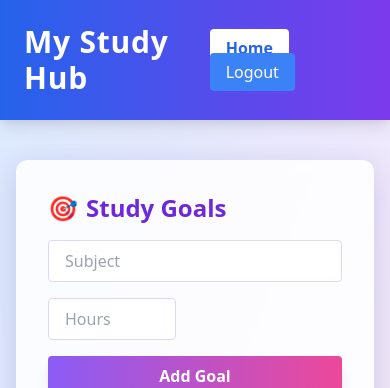
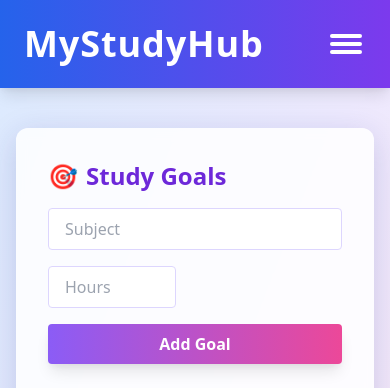
Before and after one commit to derbycodes/mystudyhub, a Flask app: page /dashboard in a window 390 px wide. Shown: the top 388 px of the page. Run offline with Flask 3, Linux system fonts and the light colour scheme; a user stored in the database is signed in.

Commit message:
Use hamburger header on dashboard page

```diff
--- a/templates/dashboard.html
+++ b/templates/dashboard.html
@@ -14,15 +14,7 @@
     </style>
 </head>
 <body class="bg-gradient-to-br from-blue-100 via-purple-100 to-pink-100 min-h-screen flex flex-col">
-    <header class="bg-gradient-to-r from-blue-600 to-purple-600 text-white p-6 shadow-lg">
-        <div class="container mx-auto flex justify-between items-center">
-            <h1 class="text-3xl font-extrabold tracking-wide">My Study Hub</h1>
-            <nav>
-                <a href="{{ url_for('home') }}" class="bg-white text-blue-600 px-4 py-2 rounded mx-2 font-semibold hover:bg-blue-100 transition">Home</a>
-                <a href="{{ url_for('logout') }}" class="bg-blue-500 hover:bg-blue-700 text-white px-4 py-2 rounded mx-2 transition">Logout</a>
-            </nav>
-        </div>
-    </header>
+    {% include 'header.html' %}
 
     <main class="flex-1 container mx-auto px-4 py-10">
         <div class="grid md:grid-cols-2 gap-8">
```
